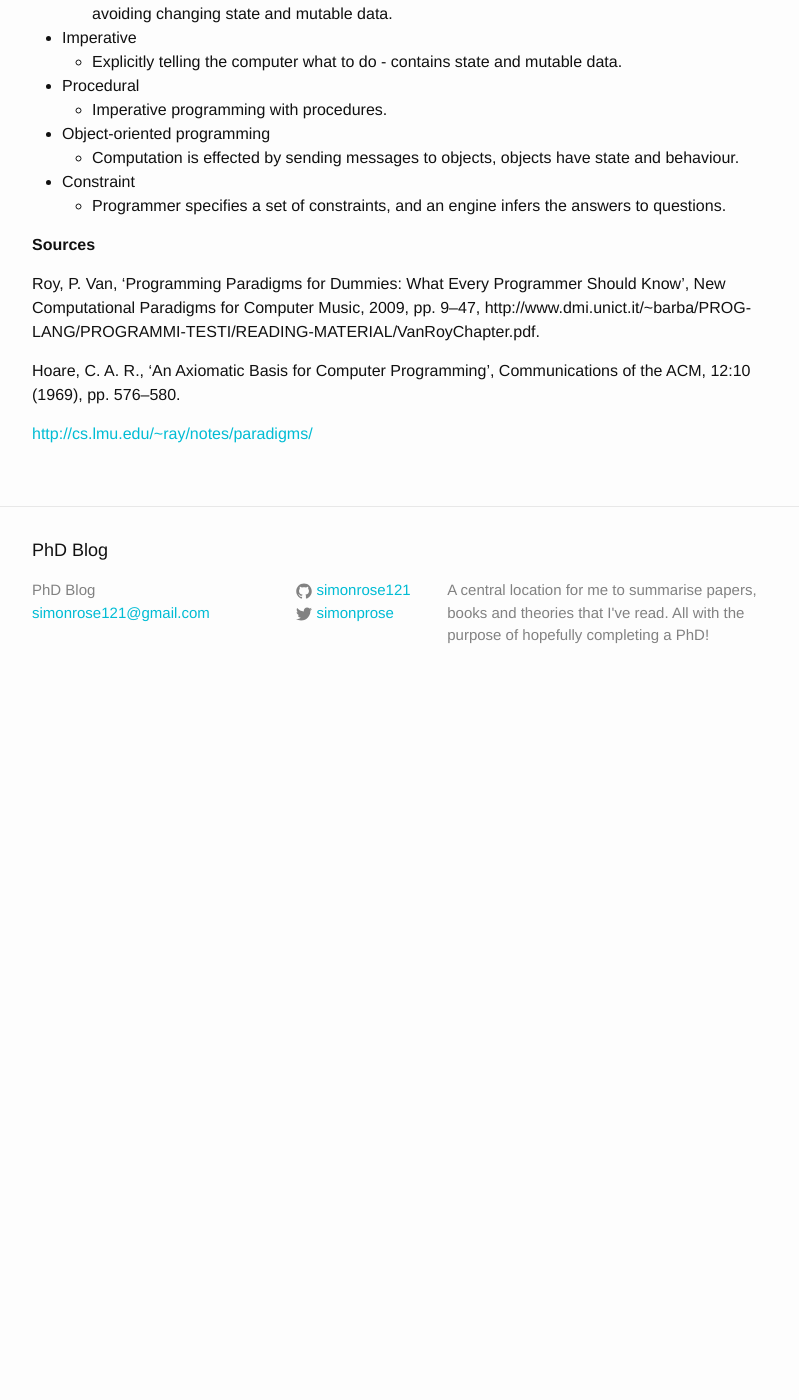
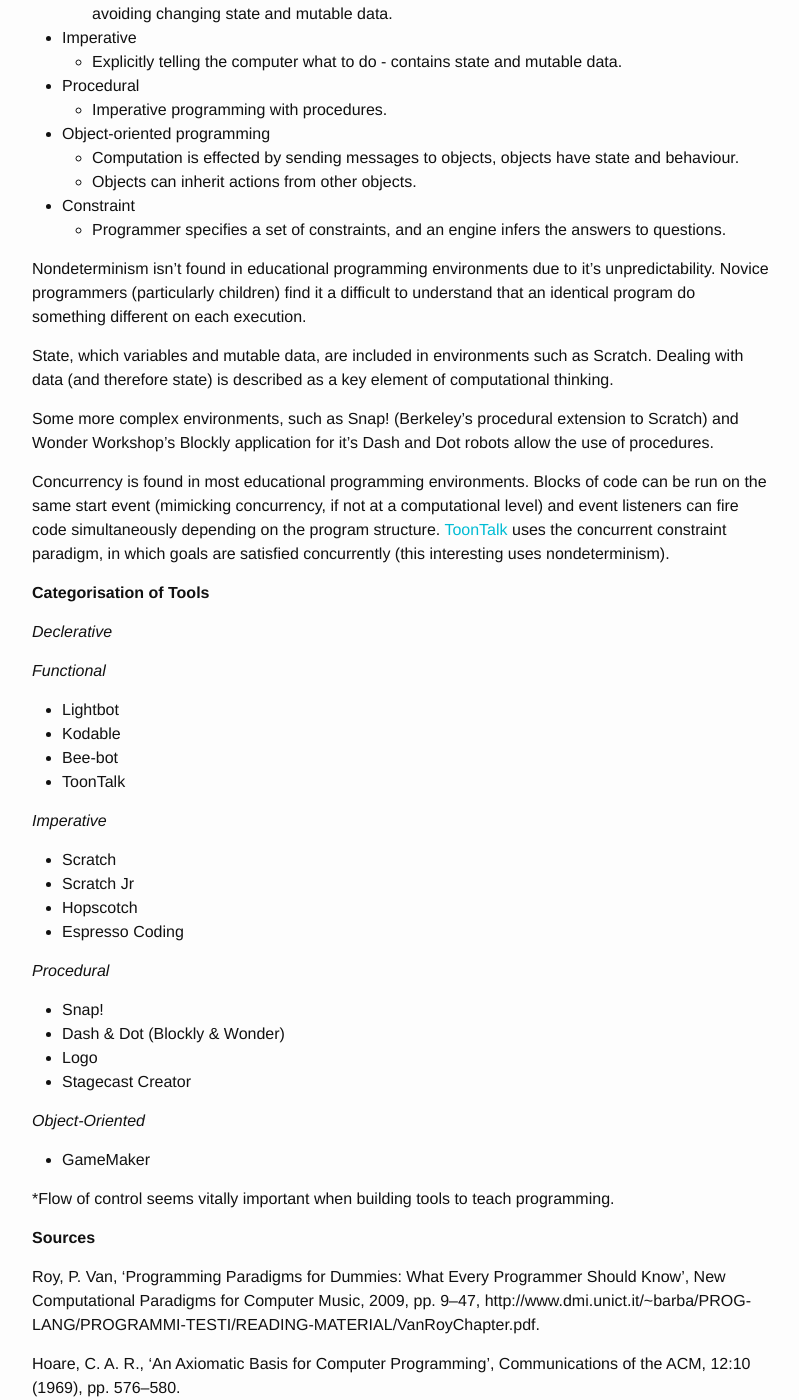
Before and after one commit to simonrose121/phd, a Jekyll site: the page built from _posts/2016-11-18-programming-paradigms.md, in a window 1280 px wide and 1400 px high, scrolled down 1473 px. Shown: the whole window, without its empty margins (238-1037 px from the left). Built offline with Jekyll 4.4.1, drawn with Linux system fonts in a browser that asks for light colours; before the commit the page ends 2180 px from its top, so only the background shows below that.

Commit message:
Categorisation of tools

```diff
--- a/_posts/2016-11-18-programming-paradigms.md
+++ b/_posts/2016-11-18-programming-paradigms.md
@@ -38,8 +38,48 @@
 	- Imperative programming with procedures.
 - Object-oriented programming
 	- Computation is effected by sending messages to objects, objects have state and behaviour.
+	- Objects can inherit actions from other objects.
 - Constraint
 	- Programmer specifies a set of constraints, and an engine infers the answers to questions.
+
+Nondeterminism isn't found in educational programming environments due to it's unpredictability. Novice programmers (particularly children) find it a difficult to understand that an identical program do something different on each execution.
+
+State, which variables and mutable data, are included in environments such as Scratch. Dealing with data (and therefore state) is described as a key element of computational thinking.
+
+Some more complex environments, such as Snap! (Berkeley's procedural extension to Scratch) and Wonder Workshop's Blockly application for it's Dash and Dot robots allow the use of procedures.
+
+Concurrency is found in most educational programming environments. Blocks of code can be run on the same start event (mimicking concurrency, if not at a computational level) and event listeners can fire code simultaneously depending on the program structure. [ToonTalk]({{ site.baseurl }}{% post_url 2016-11-04-toontalk %}) uses the concurrent constraint paradigm, in which goals are satisfied concurrently (this interesting uses nondeterminism).
+
+**Categorisation of Tools**
+
+*Declerative*
+
+*Functional*
+
+- Lightbot
+- Kodable
+- Bee-bot
+- ToonTalk
+
+*Imperative*
+
+- Scratch
+- Scratch Jr
+- Hopscotch
+- Espresso Coding
+
+*Procedural*
+
+- Snap!
+- Dash & Dot (Blockly & Wonder)
+- Logo
+- Stagecast Creator
+
+*Object-Oriented*
+
+- GameMaker
+
+*Flow of control seems vitally important when building tools to teach programming.
 
 **Sources**
 
```
